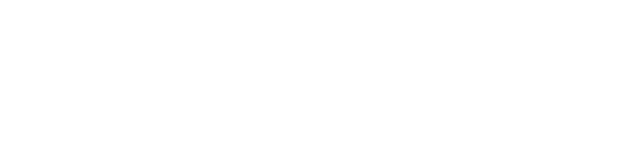
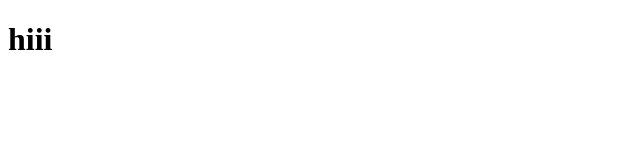
Before and after one commit to GeorgeGGdev/Trivel-Panama, a plain HTML site: page public/index.html in a window 1280 px wide. Shown: the whole page, without its empty margins (0-640 px from the left). Drawn offline with Linux system fonts and the light colour scheme.

Commit message:
Descripcion

```diff
--- a/public/index.html
+++ b/public/index.html
@@ -5,6 +5,9 @@
     <meta name="viewport" content="width=device-width, initial-scale=1.0">
     <title>Document</title>
     <!--Hi, I´m Danna-->
+    <h1>hiii
+
+    </h1>
 </head>
 <body>
 
```
